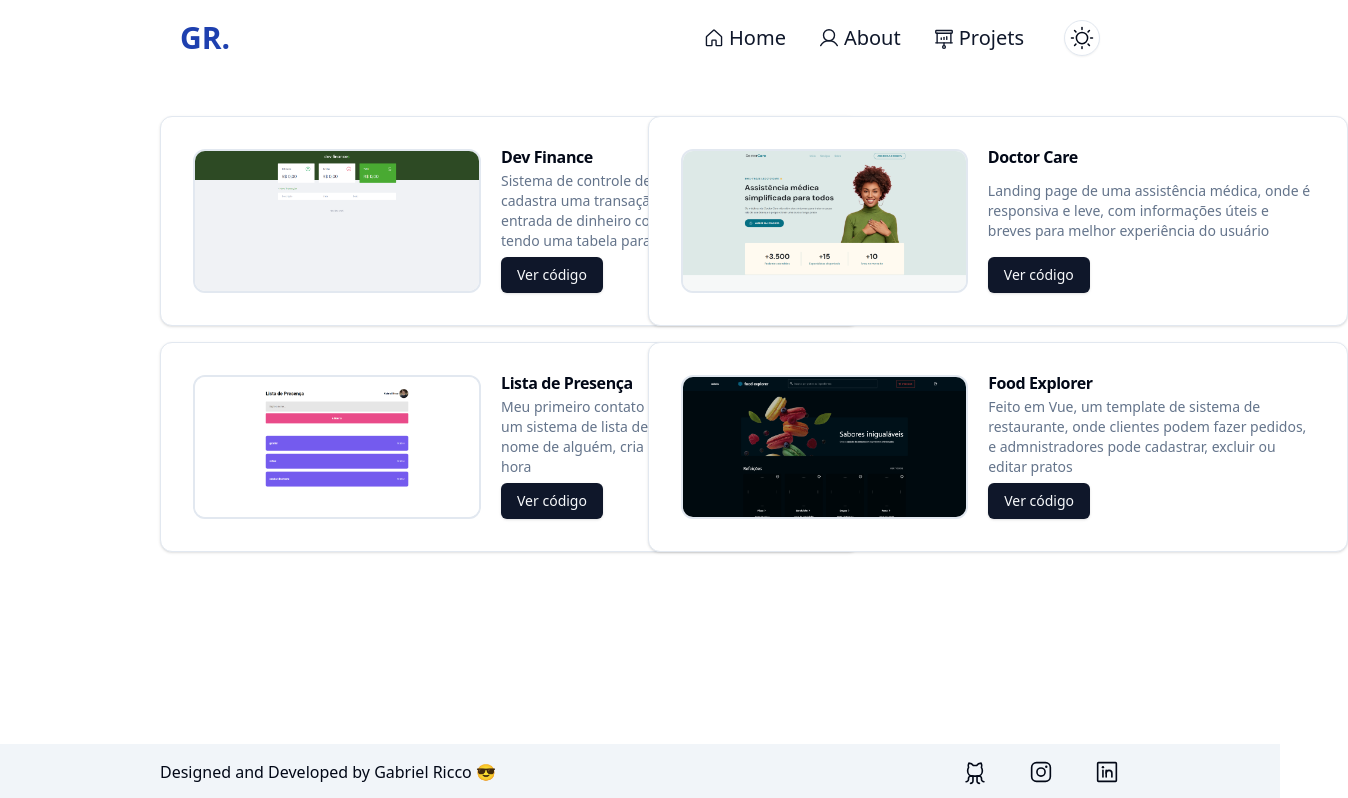
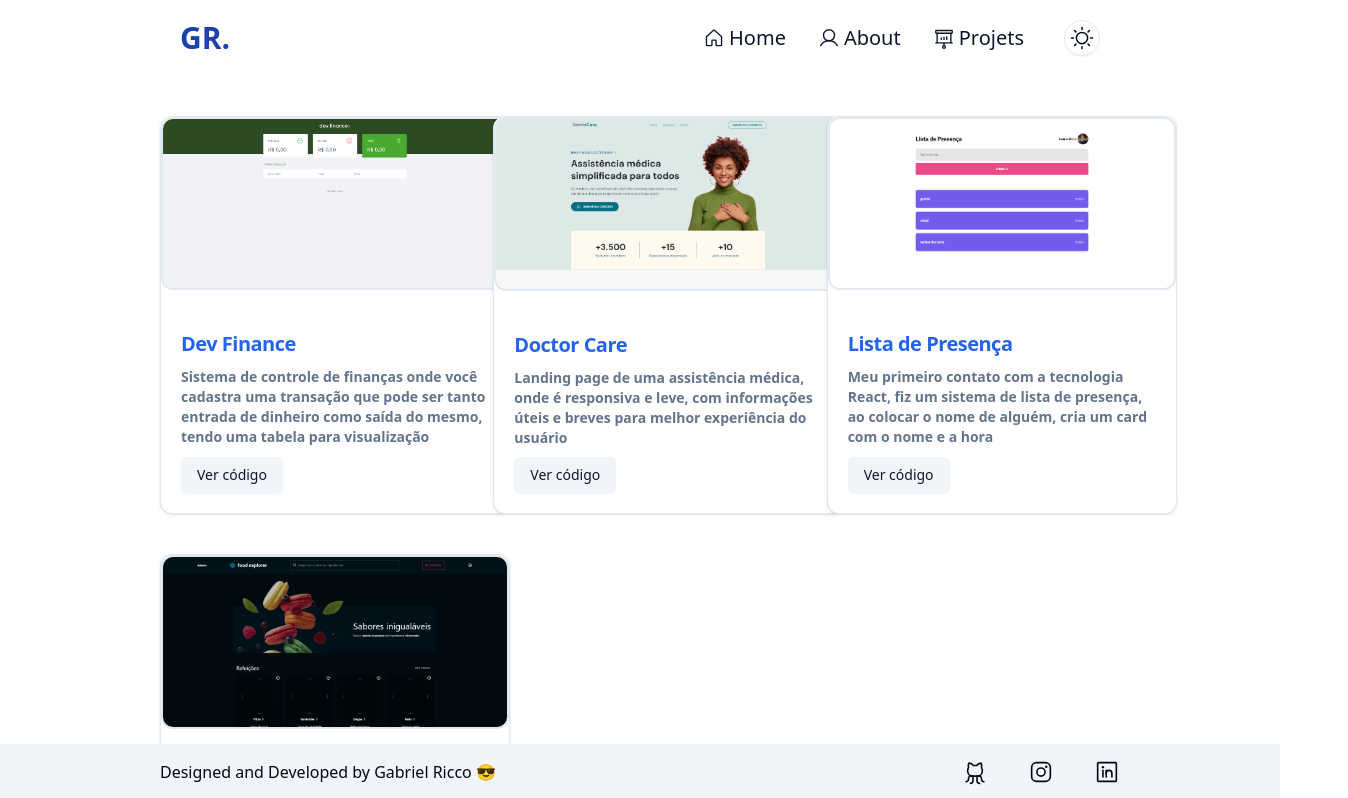
Before and after one commit to GabrielRicco/My-Portfolio, a React (Vite) app: page /projects in a window 1280 px wide. Shown: the top 798 px of the page, 1348 px wide, since content can reach past the window. Built offline with nearby package versions, Linux system fonts and the light colour scheme.

Commit message:
Melhorando grid de projetos

```diff
--- a/src/components/Project.tsx
+++ b/src/components/Project.tsx
@@ -10,12 +10,12 @@ interface ProjectProps {
 
 export function Project(props: ProjectProps) {
     return (
-        <Card className="flex w-[700px] gap-5 p-8">
-            <img className="w-72 h-36 rounded-xl border-2" src={props.photo} alt="Foto do projeto" />
-            <div className="flex flex-col justify-between">
-                <CardTitle>{props.name}</CardTitle>
-                <CardDescription>{props.description}</CardDescription>
-                <a target="_blank" href={props.code}><Button>Ver código</Button></a>
+        <Card className="flex flex-col w-[350px] gap-5">
+            <img className="w-full h-48 rounded-xl border-2" src={props.photo} alt="Foto do projeto" />
+            <div className="flex flex-col justify-between p-5 h-full">
+                <CardTitle className="text-xl text-blue-600">{props.name}</CardTitle>
+                <CardDescription className="font-bold">{props.description}</CardDescription>
+                <a target="_blank" href={props.code}><Button variant="secondary">Ver código</Button></a>
             </div>
         </Card>
     )
--- a/src/components/Projects.tsx
+++ b/src/components/Projects.tsx
@@ -3,10 +3,12 @@ import { Project } from './Project'
 
 export function Projects() {
     return (
-        <div className='grid grid-cols-2 gap-4 mt-10'>
-            {projects.map((project) => (
-                <Project key={project.name} name={project.name} description={project.description} photo={project.photo} code={project.code} />
-            ))}
+        <div className='flex items-center justify-center pb-28'>
+            <div className='grid grid-cols-3 gap-10 mt-10 max-md:grid-cols-1 max-xl:grid-cols-2'>
+                {projects.map((project) => (
+                    <Project key={project.name} name={project.name} description={project.description} photo={project.photo} code={project.code} />
+                ))}
+            </div>
         </div>
     )
 }
--- a/src/components/Techs.tsx
+++ b/src/components/Techs.tsx
@@ -6,7 +6,7 @@ import { SiSpring } from "react-icons/si";
 
 export function Techs() {
     return (
-        <div className="grid grid-cols-2 md:grid-cols-3 lg:grid-cols-4 xl:grid-cols-5 gap-3 w-3/4">
+        <div className="grid grid-cols-2 md:grid-cols-3 lg:grid-cols-4 xl:grid-cols-5 gap-3">
             <Button className="hover:scale-110 transition-transform h-28 w-36 flex flex-col" size="icon" variant='secondary'><FaReact size={50} /> React</Button>
             <Button className="hover:scale-110 transition-transform h-28 w-36 flex flex-col" size="icon" variant='secondary'><FaVuejs size={50} /> Vue</Button>
             <Button className="hover:scale-110 transition-transform h-28 w-36 flex flex-col" size="icon" variant='secondary'><FaHtml5 size={50} /> HTML</Button>
```
